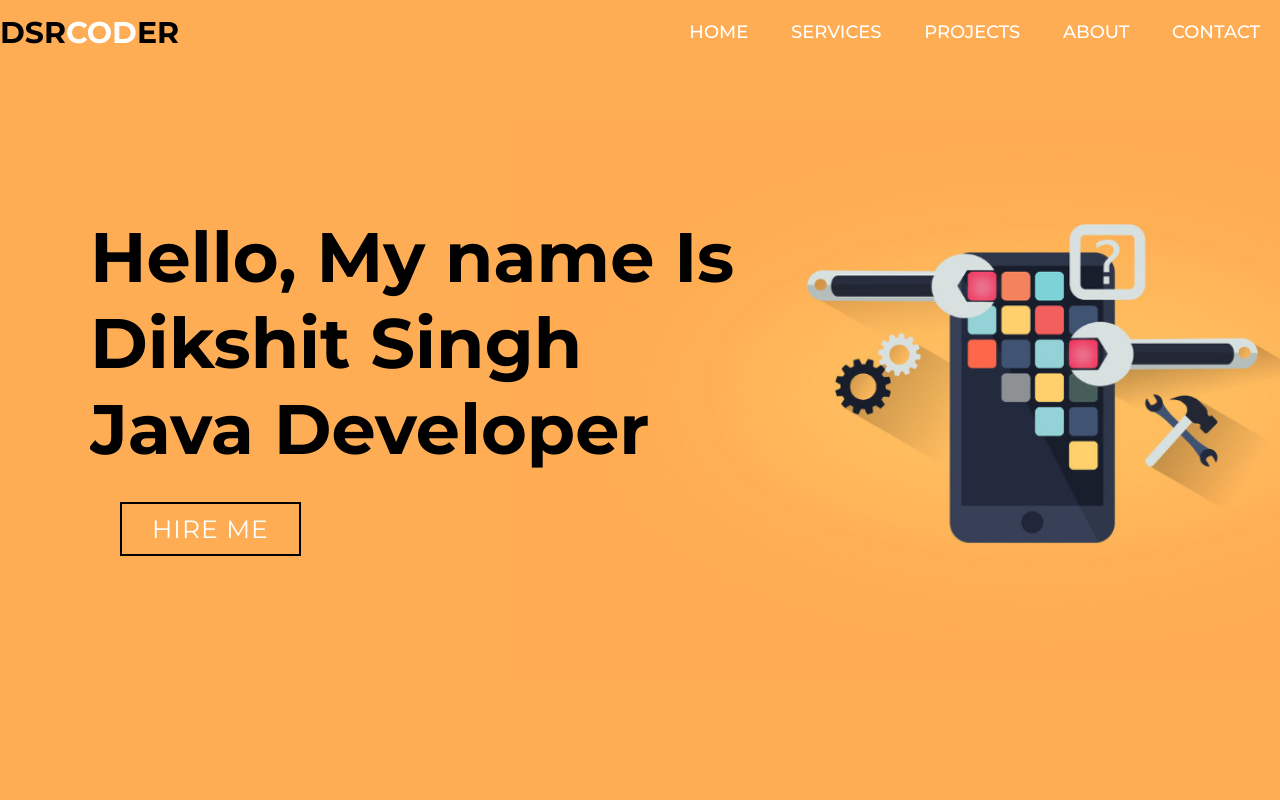
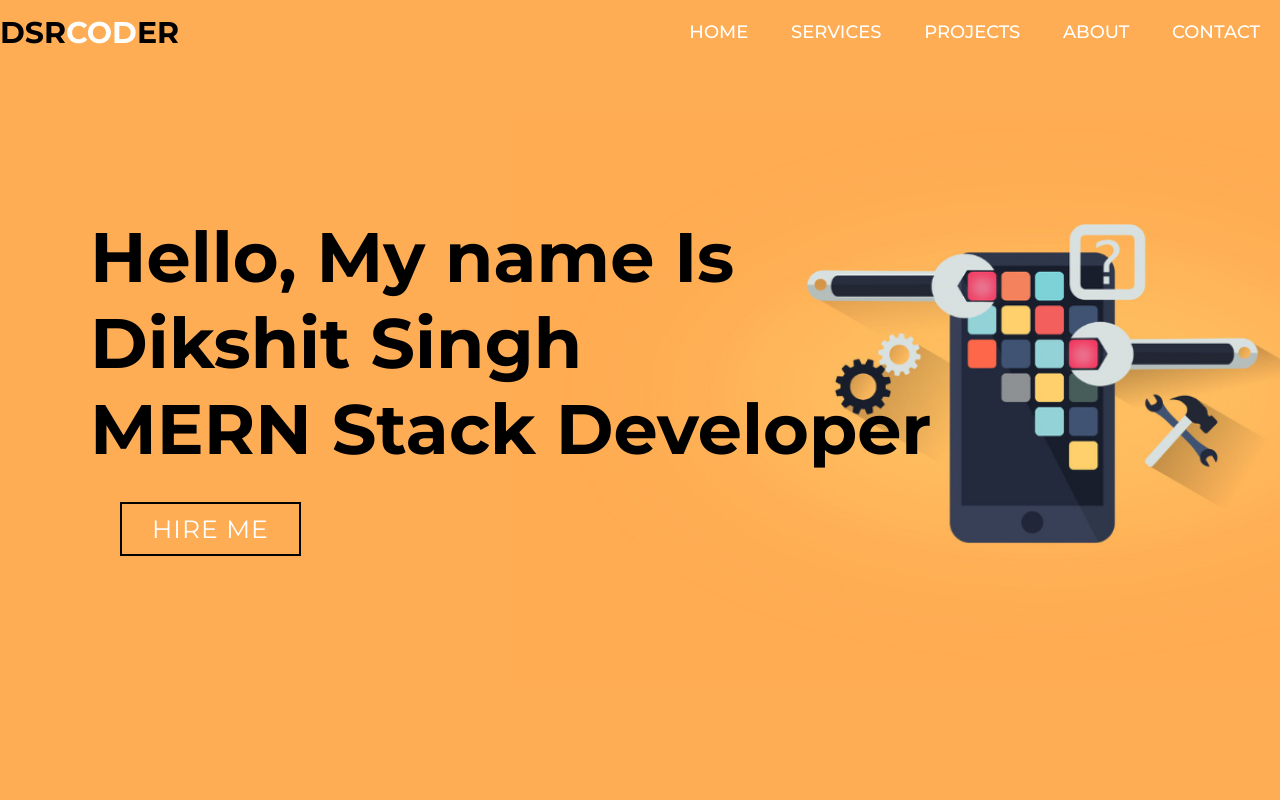
Before and after one commit to Dikshit-singh02/PortFolio_Website, a plain HTML site: page index.html in a window 1280 px wide. Shown: the top 800 px of the page. Drawn offline with Linux system fonts and the light colour scheme.

Commit message:
Update index.html

```diff
--- a/index.html
+++ b/index.html
@@ -40,7 +40,7 @@
             <div>
                 <h1>Hello, My name Is <span></span></h1>
                 <h1>Dikshit Singh <span></span></h1>
-                <h1>Java Developer <span></span></h1>
+                <h1>MERN Stack Developer <span></span></h1>
                 <a href="https://docs.google.com/forms/d/e/1FAIpQLSd8epX4cGn4I8HhTlpRHZ8E38g8W1sPh1sbacQe0hS5XSeJBg/viewform?usp=dialog" type="button" class="cta">Hire Me</a>
             </div>
         </div>
```
